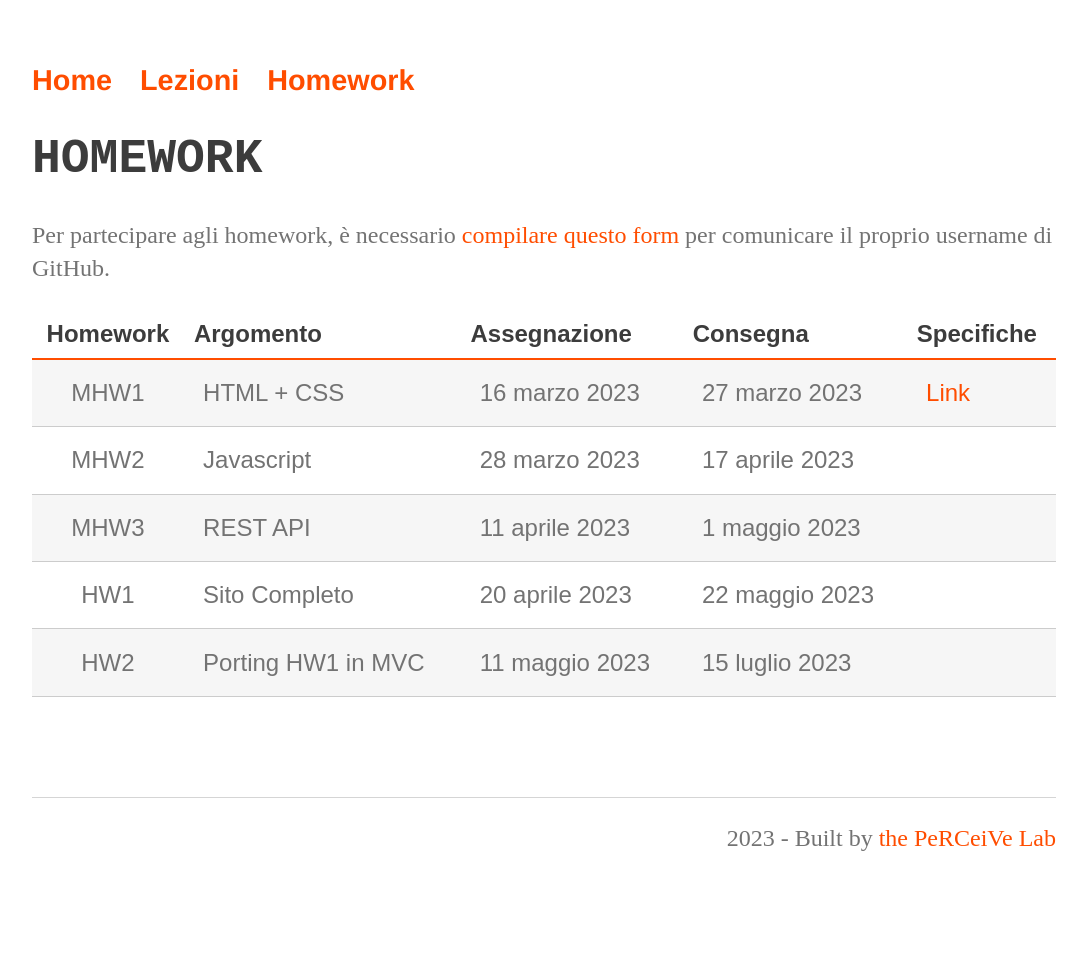
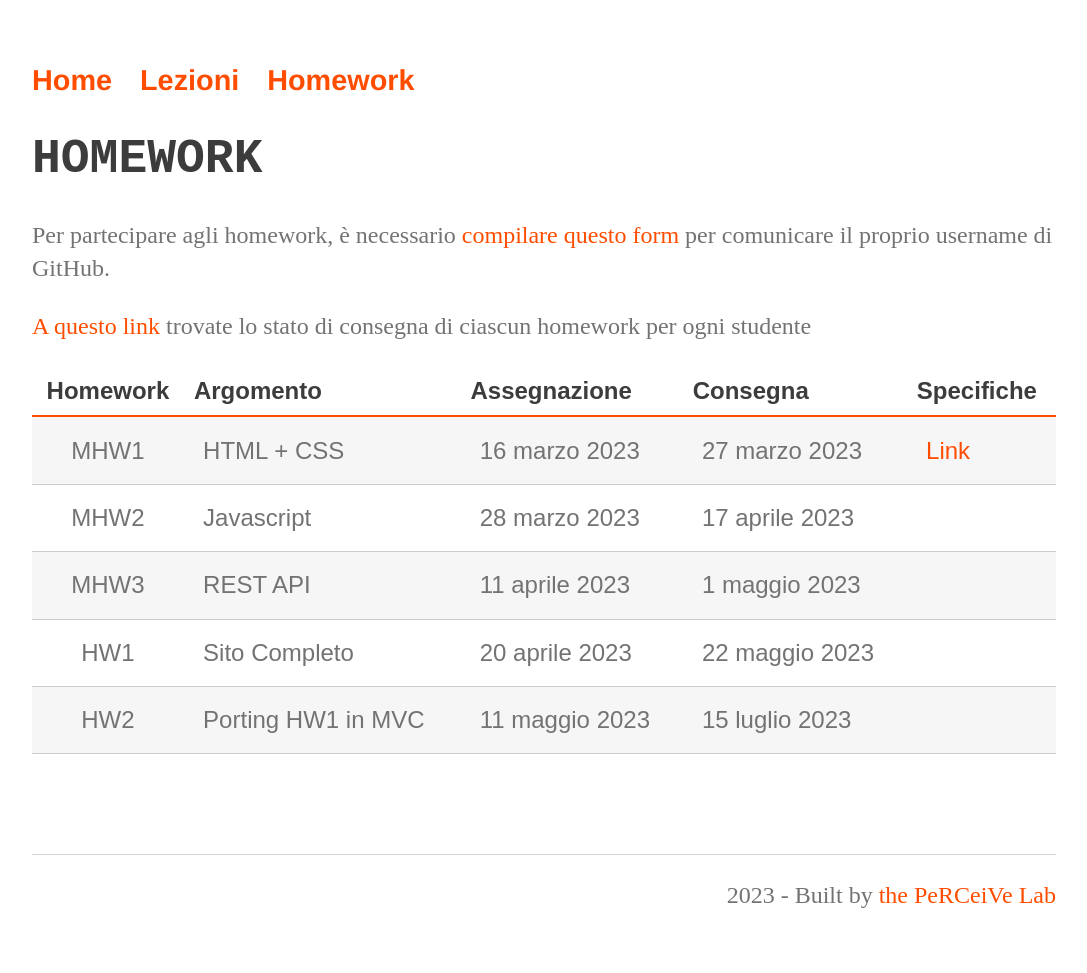
Before and after one commit to perceivelab/wp-al-23, a Jekyll site: the page built from homework.md, in a window 1280 px wide. Shown: the whole page, without its empty margins (96-1183 px from the left). Built offline with Jekyll 4.4.1, drawn with Linux system fonts in a browser that asks for light colours; our own code applies the rules of GitHub Pages for plain Markdown files; before the commit the page ends 915 px from its top, so only the background shows below that.

Commit message:
Added status link

```diff
--- a/homework.md
+++ b/homework.md
@@ -6,7 +6,7 @@ layout: page
 
 Per partecipare agli homework, è necessario [compilare questo form](https://forms.gle/6f5gxAFQM4QEwwXk7) per comunicare il proprio username di GitHub.
 
-<!-- [A questo link]({{ site.baseurl }}/status) trovate lo stato di consegna di ciascun homework per ogni studente. -->
+[A questo link]({{ site.baseurl }}/status) trovate lo stato di consegna di ciascun homework per ogni studente
 
 | Homework | Argomento          | Assegnazione    | Consegna       | Specifiche      |
 | :-------:| ------------------ | --------------- | ---------------|-----------------|
```
